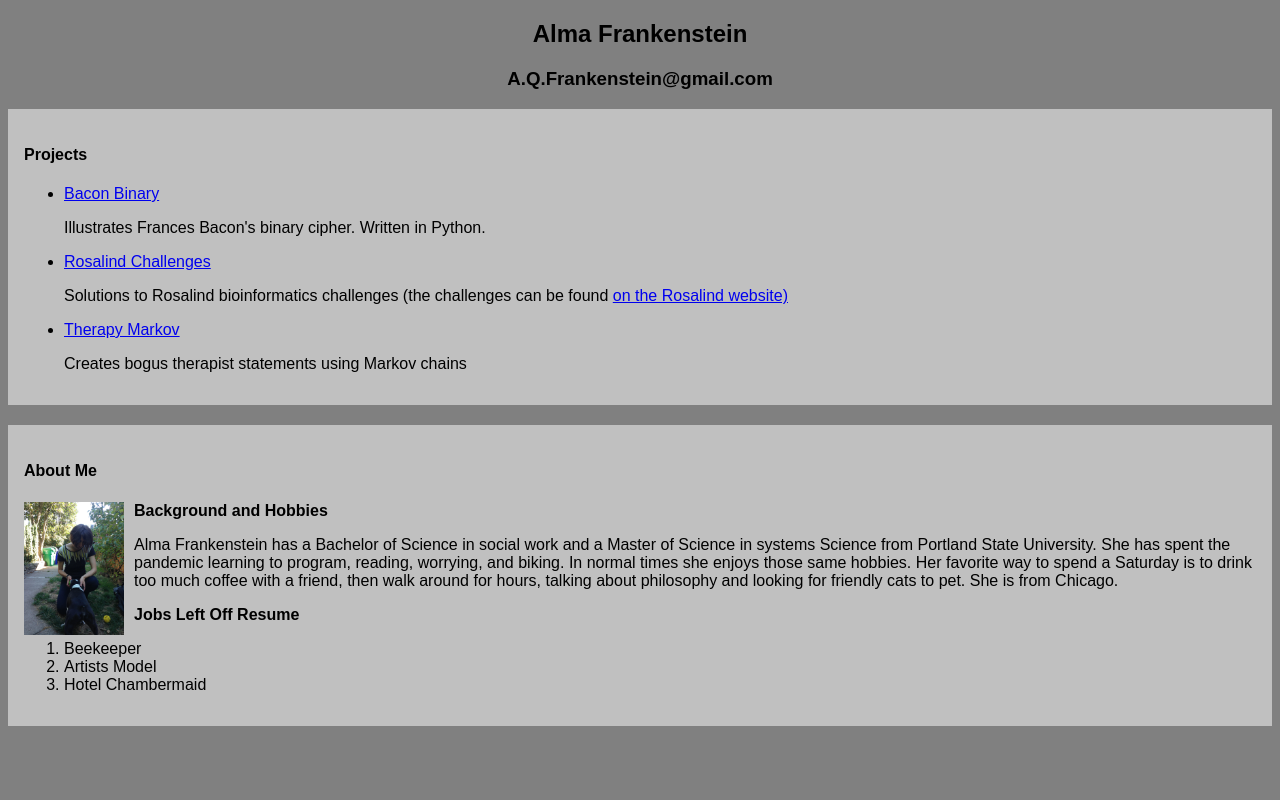
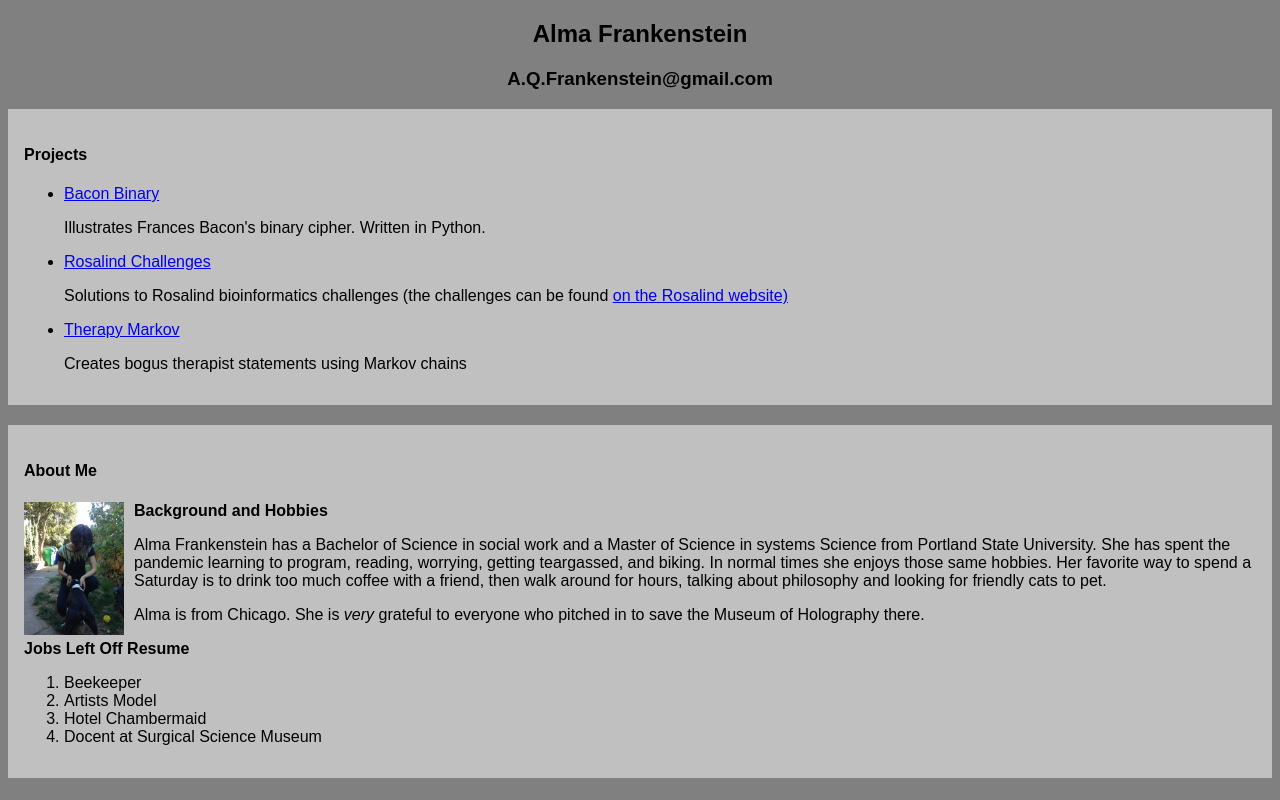
Before and after one commit to alma-frankenstein/Portfolio_landing_page, a plain HTML site: page index.html in a window 1280 px wide. Drawn offline with Linux system fonts and the light colour scheme.

Commit message:
format About Me section

```diff
--- a/index.html
+++ b/index.html
@@ -27,15 +27,18 @@
     <img src="img/selfieWithHarry.jpg" alt="me and Harry the dog" width="100">
     <p><strong>Background and Hobbies</strong></p>
     <p>Alma Frankenstein has a Bachelor of Science in social work and a Master of Science in systems Science
-      from Portland State University. She has spent the pandemic learning to program, reading, worrying, and
-      biking. In normal times she enjoys those same hobbies. Her favorite way to spend a Saturday is to
-      drink too much coffee with a friend, then walk around for hours, talking about philosophy and looking
-      for friendly cats to pet. She is from Chicago.</p>
+      from Portland State University. She has spent the pandemic learning to program, reading, worrying,
+      getting teargassed, and biking. In normal times she enjoys those same hobbies. Her favorite way to spend
+      a Saturday is to drink too much coffee with a friend, then walk around for hours, talking about
+      philosophy and looking for friendly cats to pet.</p>
+    <p>Alma is from Chicago. She is <em>very</em> grateful to everyone who pitched in to save
+      the Museum of Holography there.</p>
     <p><strong>Jobs Left Off Resume</strong></p>
     <ol>
       <li>Beekeeper</li>
       <li>Artists Model</li>
       <li>Hotel Chambermaid</li>
+      <li>Docent at Surgical Science Museum</li>
     </ol>
   </div>
 </body>
```
